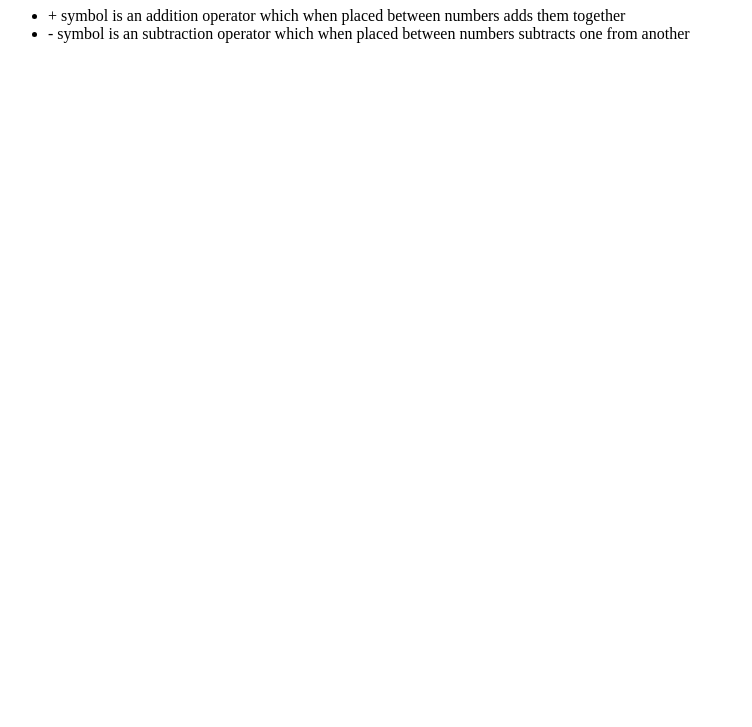
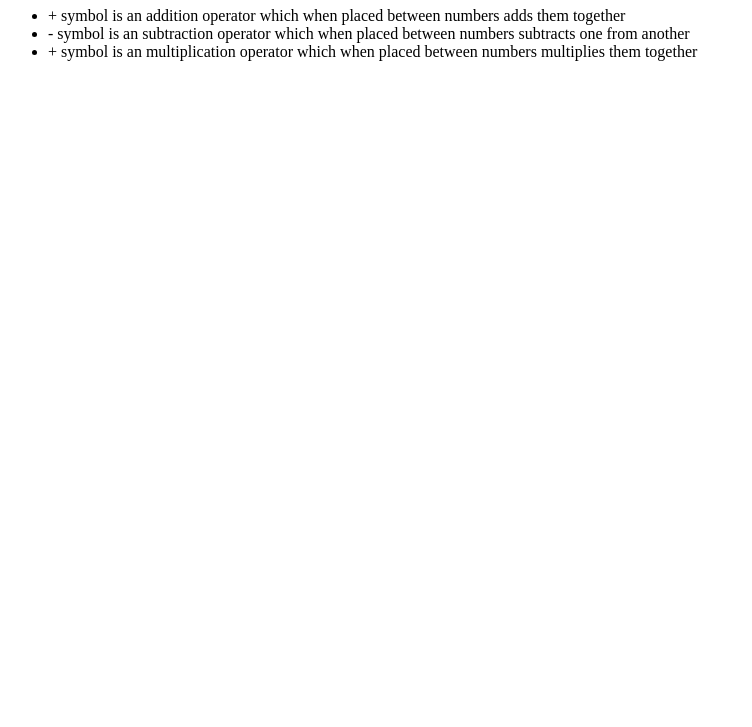
Before and after one commit to BOO1980/boo-javascript, a plain HTML site: page javascript-notes/operators.html in a window 1280 px wide. Shown: the part 73-800 px from the top of the page, without its empty margins (0-752 px from the left). Drawn offline with Linux system fonts and the light colour scheme.

Commit message:
JavaScript: multiply

```diff
--- a/javascript-notes/operators.html
+++ b/javascript-notes/operators.html
@@ -11,6 +11,7 @@
     <ul>
         <li> + symbol is an addition operator which when placed between numbers adds them together</li>
         <li> - symbol is an subtraction operator which when placed between numbers subtracts one from another</li>
+        <li> + symbol is an multiplication operator which when placed between numbers multiplies them together</li>
     </ul>
 </body>
 </html>
```
Also changed, not shown: 1 other file.
